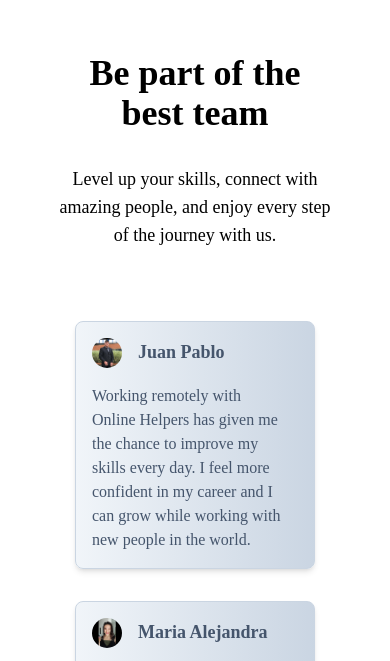
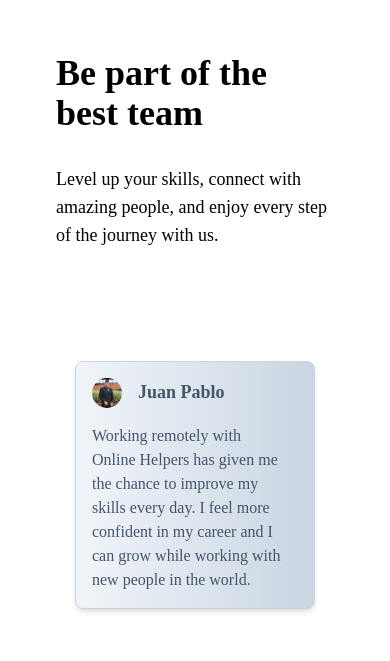
Before and after one commit to Edier-Gama/online-helpers-web, an Astro site: page / in a window 390 px wide. Shown: the part 5024-5685 px from the top of the page. Built offline with nearby package versions, Linux system fonts and the light colour scheme; Astro itself is replaced by a stand-in of ours; a web font is replaced by a local one; what @midudev/tailwind-animations would draw is missing.

Commit message:
adding padding to the mobile version

```diff
--- a/src/components/Gallery.astro
+++ b/src/components/Gallery.astro
@@ -7,7 +7,7 @@ const fourtTestimonie = 'Thanks to Online Helpers I feel less stressed and more
 ---
 
 <section>
-     <section class="flex flex-col justify-center items-center text-4xl p-10 text-center mt-30">
+     <section class="flex flex-col justify-center items-center text-4xl p-10 mt-30">
         <h1 class="font-bold p-4">Be part of the best team</h1>
         <p class="p-4 text-lg">Level up your skills, connect with amazing people, and enjoy every step of the journey with us.</p>
     </section>
--- a/src/components/GalleryItem.astro
+++ b/src/components/GalleryItem.astro
@@ -5,7 +5,7 @@ const { name, photo, text } = Astro.props
 
 ---
 
-<section class="h-70">
+<section class="h-70 mt-10 sm:mt-0">
   <div class="w-60 m-4 bg-gradient-to-l from-slate-300 to-slate-100 text-slate-600 border border-slate-300 grid grid-col-2 justify-center p-4 gap-4 rounded-lg shadow-md">
     <div class="col-span-2 text-lg font-bold capitalize rounded-md flex gap-4">
       <img src={photo} alt="" width="30" class="rounded-full">
```
